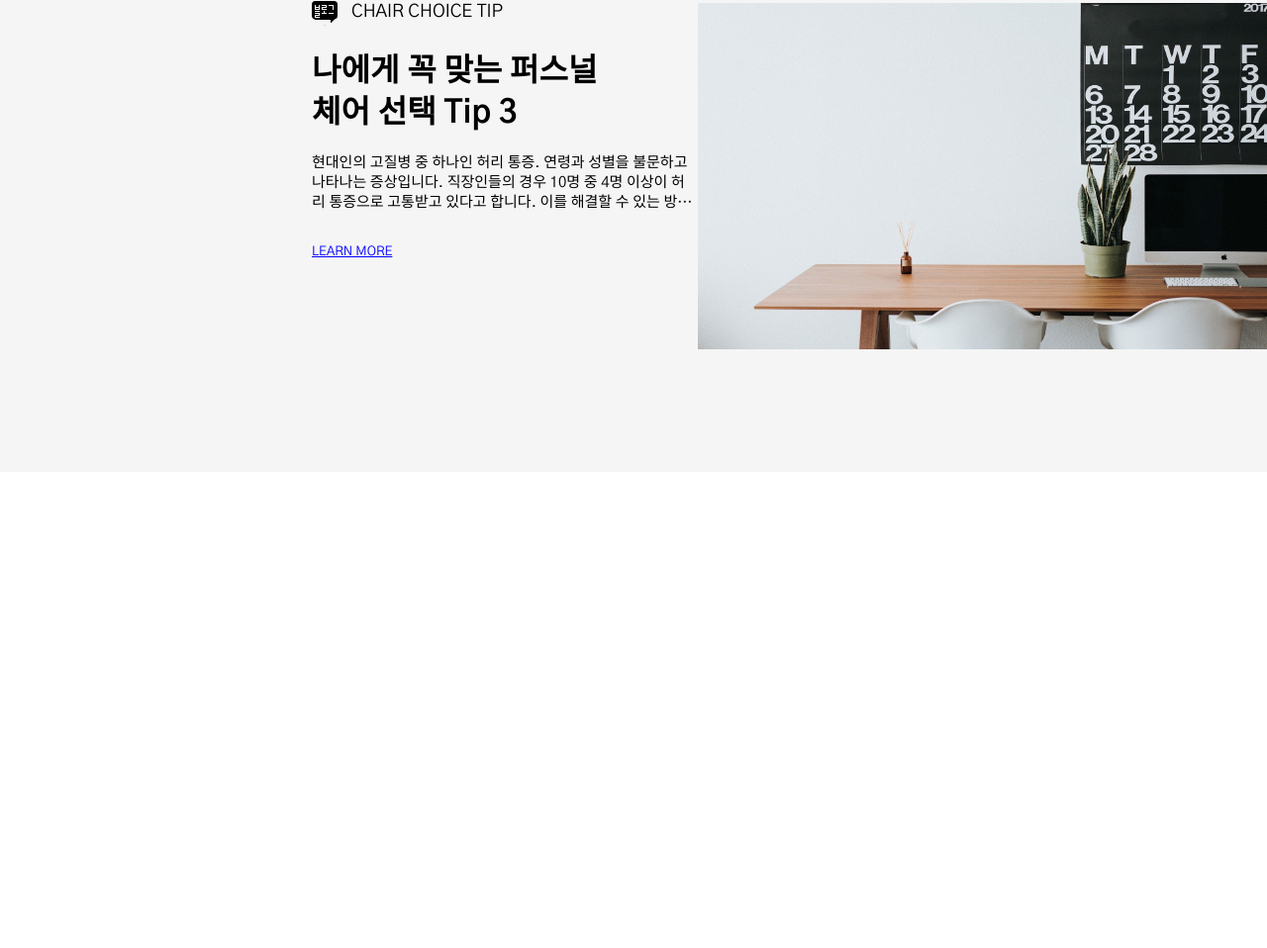
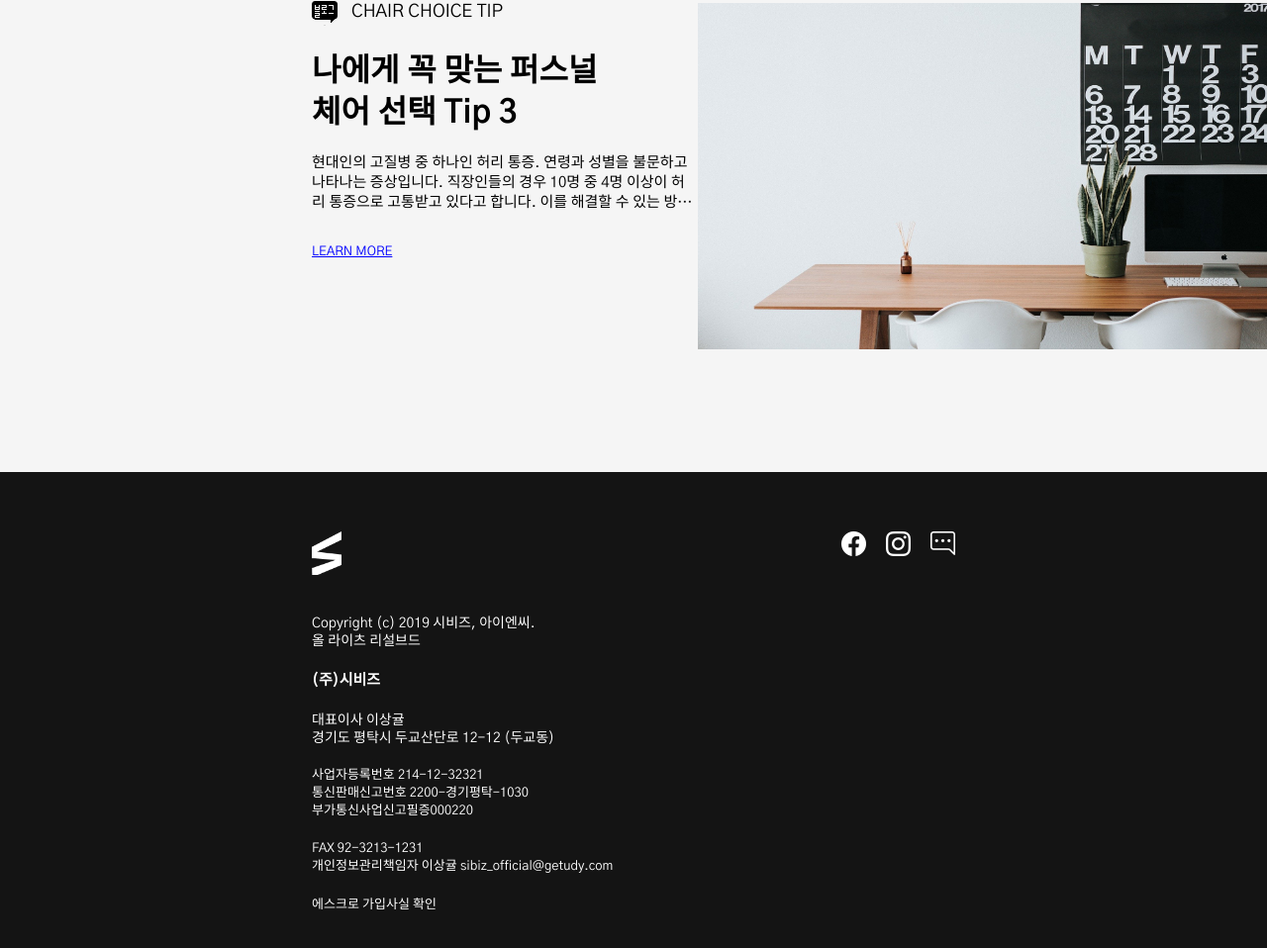
Before and after one commit to whara123/lazy_study, a plain HTML site: page sidiz_clone/index.html in a window 1280 px wide. Shown: the part 7405-8363 px from the top of the page at 99% size. Before the commit the page ends 7882 px from the top, so only its background shows below. Drawn offline with nearby package versions, Linux system fonts and the light colour scheme.

Commit message:
sibiz footer

```diff
--- a/sidiz_clone/index.html
+++ b/sidiz_clone/index.html
@@ -418,12 +418,51 @@
         </section>
 
         <footer>
-            <section>
+            <section class="footer-enter-place">
                 <h2 class="txt-hide">페이지 하단 회사로고와 SNS공유 버튼이 있는 하단 진입부</h2>
+                <div class="img-logo">시비즈로고</div>
+                <div class="wrap-link-sns">
+                    <a href="javascript:void(0)" class="link-sns facebook"><i class="bi bi-facebook"></i></a>
+                    <a href="javascript:void(0)" class="link-sns insta"><i class="bi bi-instagram"></i></a>
+                    <a href="javascript:void(0)" class="link-sns blog"><i class="bi bi-chat-right-dots"></i></a>
+                </div>
             </section>
 
             <section>
                 <h2 class="txt-hide">페이지 하단 회사 소개 및 고객 센터</h2>
+                <div class="footer-company-info">
+                    <ul class="list-company-info">
+                        <li>
+                            <p class="txt-hide">카피라이트</p>
+                            <p class="txt-copyright">Copyright (c) 2019 시비즈, 아이엔씨.<br> 올 라이츠 리설브드</p>
+                        </li>
+                        <li>
+                            <p class="txt-hide">회사명</p>
+                            <strong class="txt-company-name">(주)시비즈</strong>
+                        </li>
+                        <li>
+                            <p>대표이사 <em>이상귤</em> </p>
+                            <p class="txt-hide">주소</p>
+                            <address>경기도 평탁시 두교산단로 12-12 (두교동)</address>
+                        </li>
+
+                        <li>
+                            <p>사업자등록번호 <em>214-12-32321</em> </p>
+                            <p>통신판매신고번호 <em>2200-경기평탁-1030</em></p>
+                            <p>부가통신사업신고필증<em>000220</em></p>
+                        </li>
+
+                        <li>
+                            <p>FAX <em>92-3213-1231</em></p>
+                            <p>개인정보관리책임자
+                                <em>이상귤</em>
+                                <em>sibiz_official@getudy.com</em>
+                            </p>
+                        </li>
+                    </ul>
+
+                    <a href="javascript:void(0)" class="link-check">에스크로 가입사실 확인</a>
+                </div>
             </section>
         </footer>
     </main>
--- a/sidiz_clone/style/style.scss
+++ b/sidiz_clone/style/style.scss
@@ -578,3 +578,56 @@ input[type="text"]{
     justify-content: space-between;
 
 }
+
+footer{
+    background-color: #141414;
+    padding: 60px 315px;
+    color: #fff;
+    font-size: 14px;
+    line-height: 18px;
+    .img-logo{
+        font-size: 0;
+        width: 30px;
+        height: 44px;
+        background-image: url(../img/logo_sb.png);
+        background-size: cover;
+        background-repeat: no-repeat;
+    }
+
+    .footer-enter-place{
+        display: flex;
+        justify-content: space-between;
+    }
+
+    .wrap-link-sns{
+        display: flex;
+        gap: 20px;
+    }
+
+    .bi-facebook, .bi-instagram, .bi-chat-right-dots{
+        font-size: 25px;
+        color: #fff;
+    }
+
+    .list-company-info{
+        margin-top: 40px;
+        li{
+            margin-bottom: 20px;
+        }
+        li:nth-child(4),li:nth-child(5){
+            font-size: 13px;
+        }
+    }
+
+    .txt-company-name{
+        font-size: 15px;
+        line-height: 22px;
+        font-weight: bold;
+
+    }
+
+    .link-check{
+        font-size: 13px;
+        color:#fff;
+    }
+}
```
Also changed, not shown: sidiz_clone/img/logo_sb.png (added), sidiz_clone/style/style.css, 1 other file.
